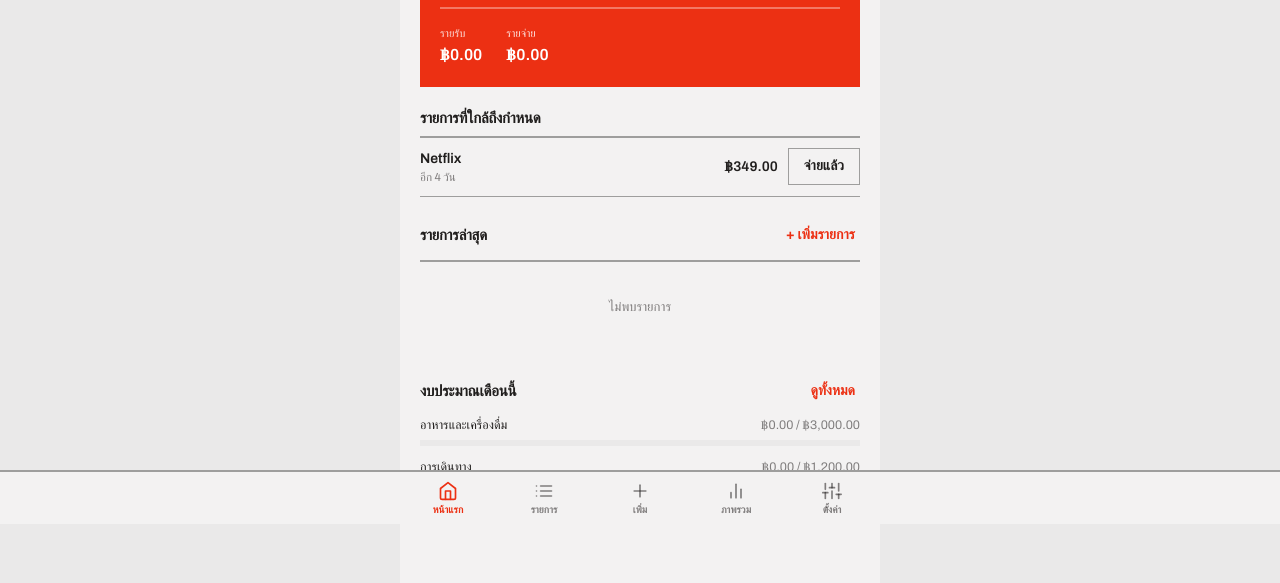
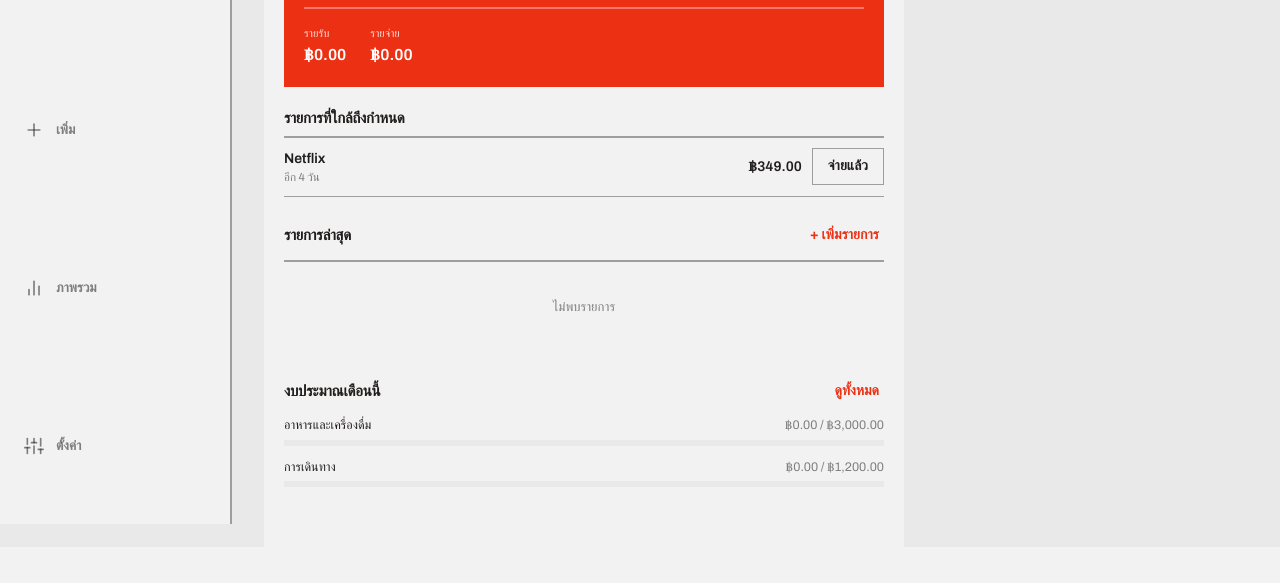
Before and after one commit to Dogexe/rai-rap-rai-jai, a plain HTML site: page index.html in a window 1280 px wide. Shown: the part 276-859 px from the top of the page. After the commit the page ends 823 px from the top, so only its background shows below. Drawn offline with nearby package versions, Linux system fonts and the light colour scheme.

Commit message:
Add desktop layout
At 880px+ viewports the bottom tab bar becomes a fixed left sidebar
(icon+label rows, active item gets a subtle fill) and the content
column widens from 480px to 640px, using wide-screen space instead
of leaving it empty. No changes below that breakpoint.

Co-Authored-By: Claude Sonnet 5 <noreply@anthropic.com>

```diff
--- a/index.html
+++ b/index.html
@@ -219,6 +219,24 @@
     .app-header, .screen, .tabbar { max-width: 480px; }
     .app { background: var(--color-surface); }
     .screen, .app-header { background: var(--color-bg); }
+  }
+
+  /* — desktop: sidebar nav instead of a bottom bar, wider content — */
+  @media (min-width: 880px) {
+    .tabbar-wrap {
+      left: 0; right: auto; top: 0; bottom: 0; width: 232px;
+      border-top: none; border-right: 2px solid var(--color-divider); padding-top: 12px;
+    }
+    .tabbar { flex-direction: column; width: 100%; max-width: none; gap: 2px; padding: 0 12px; }
+    .tabbar button {
+      flex-direction: row; justify-content: flex-start; gap: 12px;
+      padding: 11px 12px; border-radius: 0;
+    }
+    .tabbar button span { font-size: 13.5px; }
+    .tabbar button.active { background: color-mix(in srgb, var(--color-accent) 10%, transparent); }
+    .app-header, .screen { max-width: 640px; margin-left: 264px; margin-right: auto; }
+    .screen { padding-bottom: 60px; }
+    .toast { left: calc(50% + 116px); }
   }
 </style>
 </head>
```
